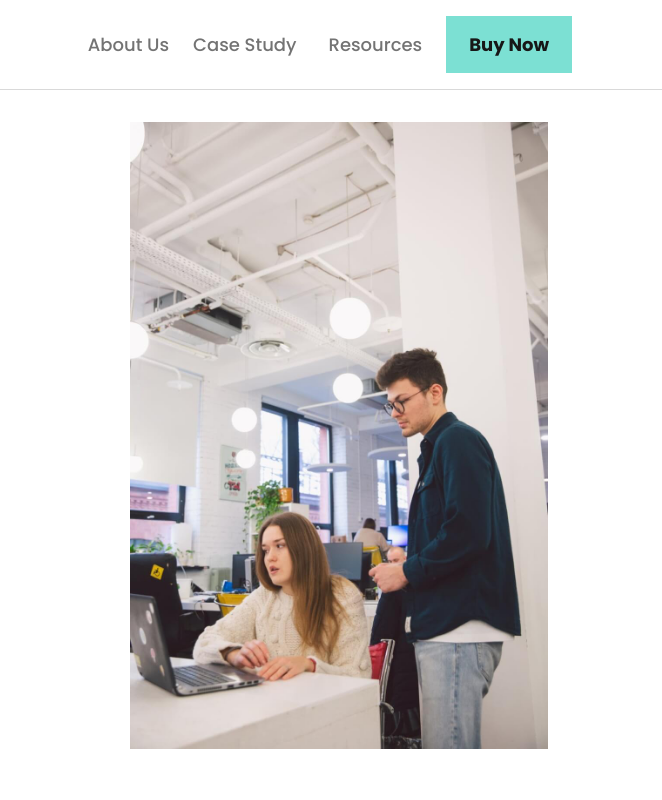
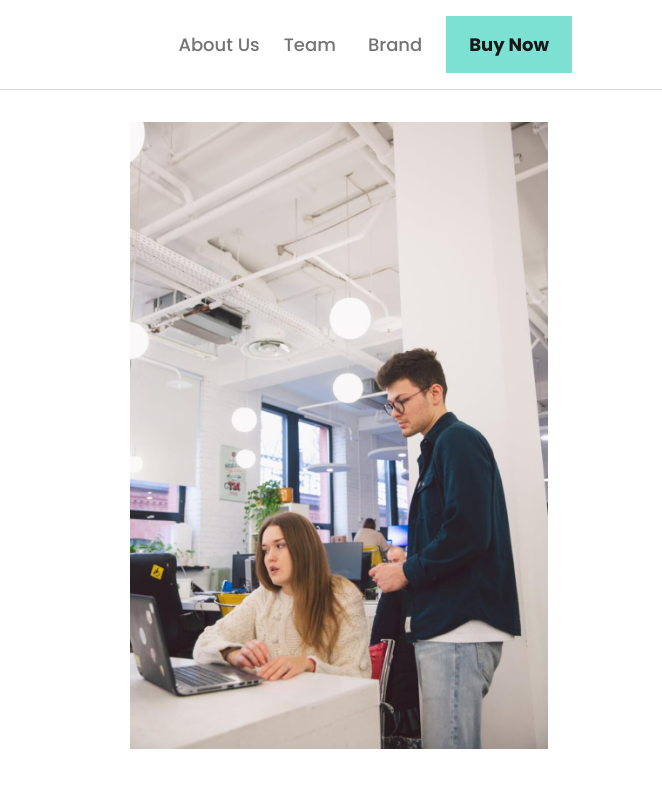
Before and after one commit to akashyachigathia/Seminar, a plain HTML site: page index.html in a window 1280 px wide. Shown: the top 800 px of the page, 618-1280 px from the left. Drawn offline with nearby package versions, Linux system fonts and the light colour scheme.

Commit message:
NAV-UPDATE
Nav-update

```diff
--- a/index.html
+++ b/index.html
@@ -37,11 +37,11 @@
                 </li>
                 <li class="nav-item mx-2">
                   <a class="nav-link" href="#">
-                    Case Study
+                    Team
                   </a>
                 </li>
                 <li class="nav-item mx-2">
-                  <a class="nav-link" href="#">Resources</a>
+                  <a class="nav-link" href="#">Brand</a>
                 </li>
               </ul>
               <div class="con__info d-flex align-items-center btnhover mx-2">
@@ -228,9 +228,5 @@
           </section>
 
 
-
-
-
-
 </body>
 </html>
```
